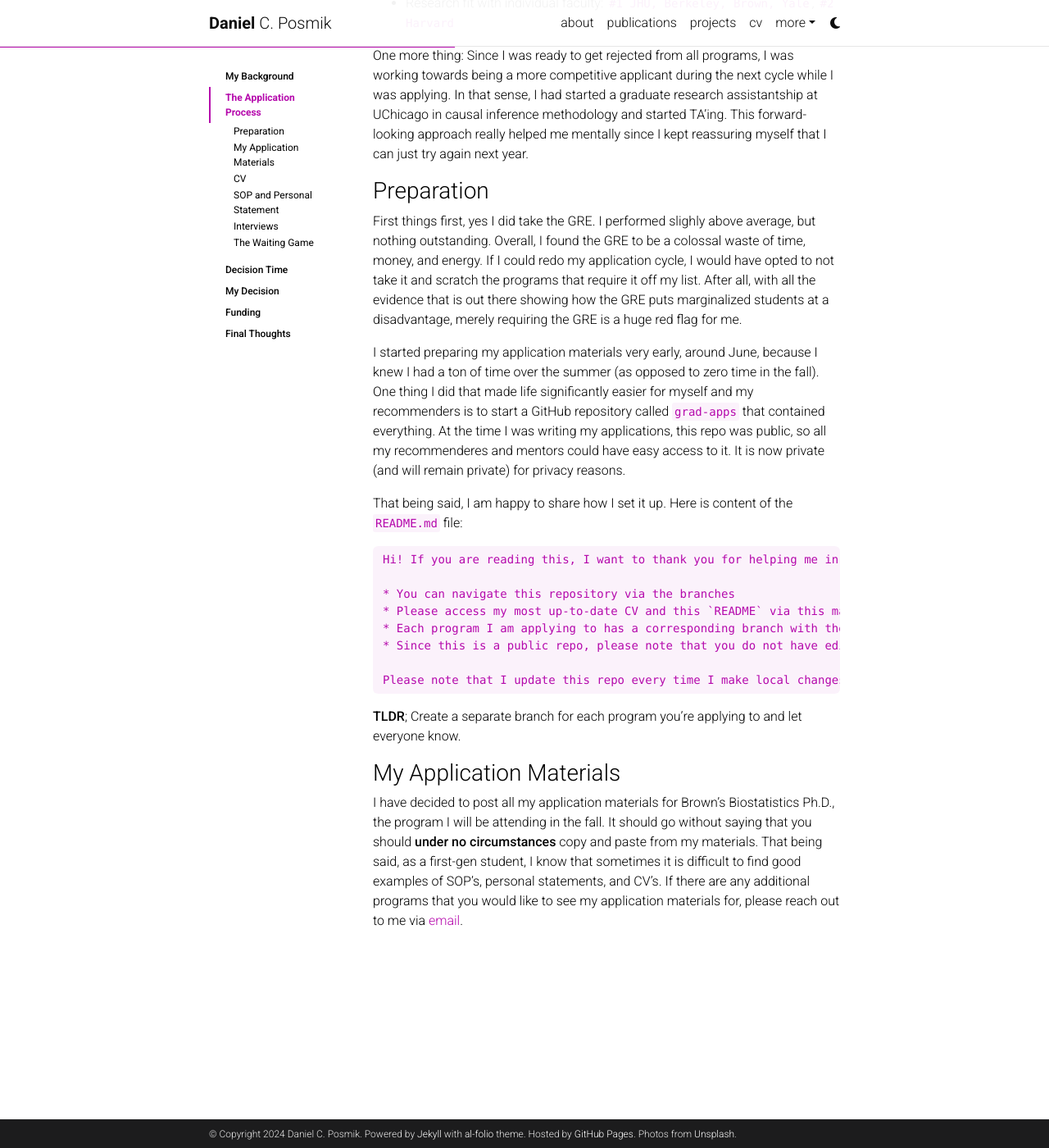
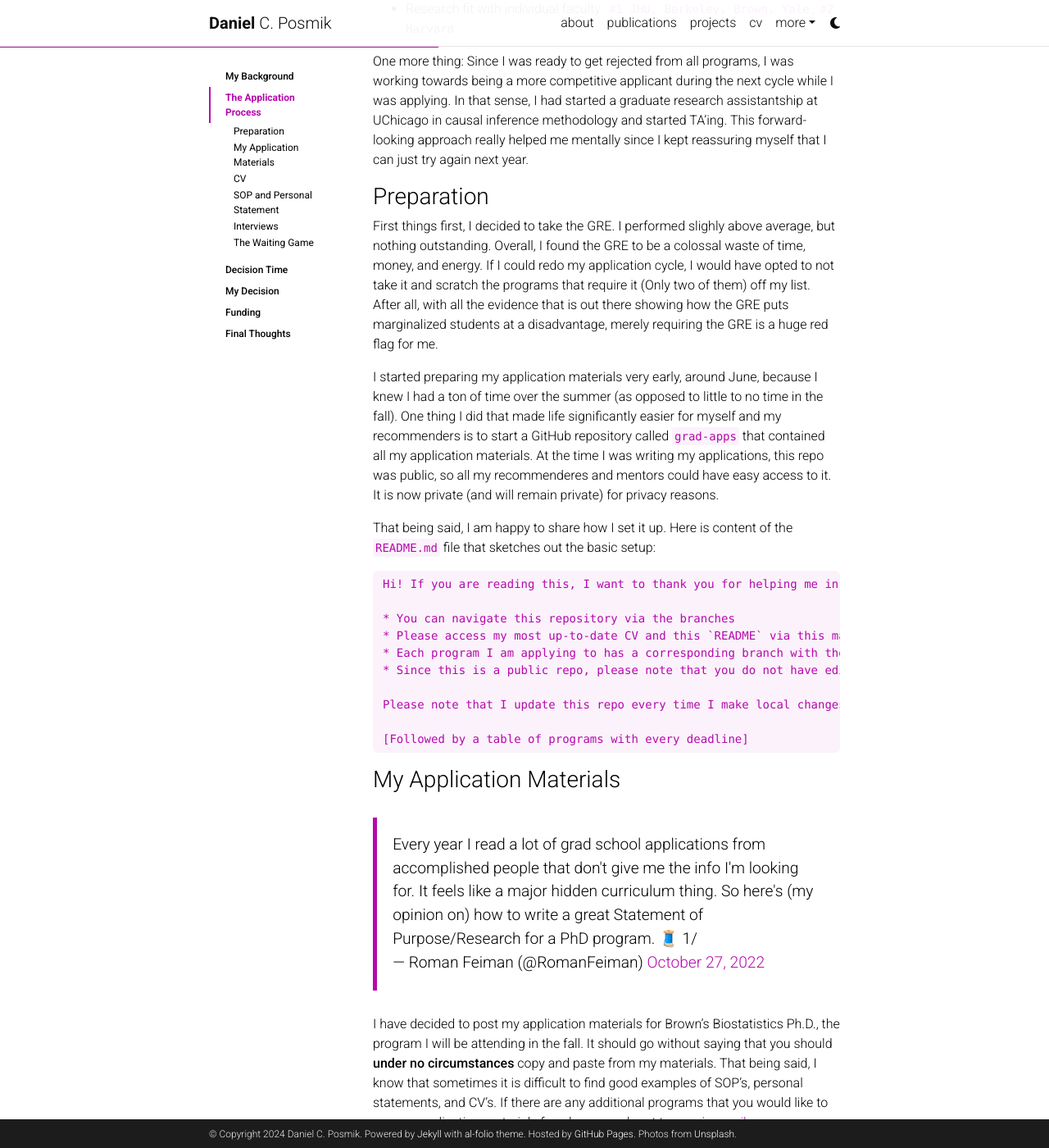
Before and after one commit to posmikdc/posmikdc.github.io, a Jekyll site: the page built from _posts/2024-04-15-biostats-phd-admit.md, in a window 1280 px wide and 1400 px high, scrolled down 3830 px. Shown: the whole window at 82% size. Built offline with Jekyll 4.4.1, drawn with Linux system fonts in a browser that asks for light colours; comment, search, counter and statistics services are not loaded; a style sheet for code colours, icons or effects is not loaded; some of the changed text lies outside the part shown.

Commit message:
Some edits for the Biostats PhD post

````diff
--- a/_posts/2024-04-15-biostats-phd-admit.md
+++ b/_posts/2024-04-15-biostats-phd-admit.md
@@ -13,35 +13,33 @@
 
 My application cycle for Ph.D. programs in Biostatistics is finished and I am thrilled to join Brown's Biostatistics department in the fall!
 
-When I was preparing my applications, I profited from other folks sharing their experiences, especially [Kat Hoffmann](https://www.khstats.com/blog/phd-apps/) and [Simon Couch](https://www.simonpcouch.com/blog/2021-03-15-apply-to-stats-grad-school/). Being a first-generation college student, a community college grad, and an international student-- I want to pay their advice forward to the next generation of aspiring Biostatisticians.
+When I was preparing my applications, I profited from other folks sharing their experiences, especially [Kat Hoffmann](https://www.khstats.com/blog/phd-apps/) and [Simon Couch](https://www.simonpcouch.com/blog/2021-03-15-apply-to-stats-grad-school/). Being a first-generation college student, a community college grad, and an international student-- I understand how valuable this advice and I want to pay it forward to the next generation of aspiring Biostatisticians.
 
-If you are getting ready to apply, I hope my experiences can help you out. Please don't hesitate to reach out to me at [posmikdc@gmail.com](mailto:posmikdc@gmail,com). If you are a non-traditional applicant, I would be happy to glance over your work (availability permitting).
+If you are getting ready to apply, I hope my experiences can help you out. Please don't hesitate to reach out to me at [posmikdc@gmail.com](mailto:posmikdc@gmail,com). If you are a non-traditional and/or underrepresented applicant, I would be happy to glance over your work (availability permitting). In your email, briefly describe why you are seeking what specific advice.
 
 **A Preliminary Disclaimer:**
 
-Please note that this post represents my opinions alone. My situation and circumstances may be quite different from you. In that sense, please take all opinions with a grain of salt. When stating/ recalling facts, I will do so to the best of my availability. Please [reach out to me](mailto:posmikdc@gmail.com) if you find any inaccuracies.
+Please note that this post represents my opinions alone. My situation and circumstances may be quite different from you. In that sense, please take all opinions with a grain of salt. When stating/ recalling facts, I will do so to the best of my availability. Please [reach out to me](mailto:posmikdc@gmail.com) if you find any factual inaccuracies.
 
 ## My Background
 
-I graduated from a large public state school with degrees in Economics, Business Analytics, and a minor in Mathematics. Before that, I completed an Associate's degree in Business Administration at a community college within the University of Cincinnati system.
+I am originally from Munich, Germany and I graduated from a large public state school with degrees in Economics, Business Analytics, and a minor in Mathematics. Before that, I completed an Associate's degree in Business Administration at a community college.
 
-After graduation, I briefly worked at an economic research consultancy focusing on energy economics. Coming out of undergrad, I was dead set on pursuing a Ph.D. in Economics, so when I was offered a pre-doc position at the [Energy & Environment Lab at the University of Chicago](https://urbanlabs.uchicago.edu/labs/energy-environment), I jumped on it. I worked at the intersection of causal inference and machine learning there, although my work was not very technical (i.e. I wasapplying existing methods to new data sets rather than developing new statistical methods). Throughout this time, I became more and more fascinated with Statistics.
+After graduation, I briefly worked at an economic research consultancy focusing on energy economics. Coming out of undergrad, I was dead set on pursuing a Ph.D. in Economics, so when I was offered a pre-doc position at the [Energy & Environment Lab at the University of Chicago](https://urbanlabs.uchicago.edu/labs/energy-environment), I jumped on it. I worked at the intersection of causal inference and machine learning there, although my work was not very technical (i.e. I was applying existing methods to new data sets rather than developing new statistical methods). Throughout this time, I became more and more fascinated with Statistics.
 
 After 8 months, I decided to leave the E&E Lab and start my studies as a non-degree-seeking graduate student at the University of Chicago. The rationale was that I needed some more rigorous coursework (e.g., analysis) under my belt to be a competitive candidate for Ph.D. programs in (Bio-)Statistics.
 
-If you want a more comprehensive overview, check out my CV [here](https://github.com/posmikdc/cv/blob/main/cv.pdf) (Note that this is my current CV, not the one I submitted. I share the CV I submitted later in this post.).
+If you want a more comprehensive overview, check out my CV [here](https://github.com/posmikdc/cv/blob/main/cv.pdf) (Note that this is my current CV, not the one I submitted. Keep scrolling if you are interested in the CV I submitted).
 
 ### My Interests and Goals
 
-I am interested in the intersection of causal inference and statistical network analysis. In particular, I care about causal inference in high-dimensional networks, non-parametric and assumption-lean methodology, and dynamic treatment regimes. Ultimately, I would like to apply my work at the interface of public health and climate, helping policymakers make more informed decisions in response to environmental disasters and global warming.
+I am interested at the intersection of causal inference and statistical network analysis. In particular, I care about causal inference in high-dimensional networks, non-parametric and assumption-lean methodology, and dynamic treatment regimes. Ultimately, I would like to apply my work at the interface of public health and climate, helping policymakers make more informed decisions in response to environmental disasters and global warming.
 
-With respect to my post-Ph.D. goals, I think the following breakdown (currently) describes it best.
+With respect to my post-Ph.D. goals, I oscillate around the following numbers:
 
-- A career in academia: 55%
-- A research career in a public/ think tank role: 43%
-- A career in private industry: 2%
-
-### Why Biostatistics
+- A career in academia: `55%`
+- A research career in a public/ think tank role: `43%`
+- A career in private industry: `2%`
 
 When it came down to sending out my applications, I ended up applying exclusively to Biostatistics Ph.D. programs (with the exception of one program). Here is why:
 
@@ -51,16 +49,16 @@
 
 ### My Weaknesses
 
-- **Undergraduate background**: I majored in neither Statistics or Math in undergrad. Although my coursework was certainly not _inadequate_, I know that competing with math and stat majors from Ivy+ universities was going to be challenging. On that note, my undergraduate institution is not particularly academically renowned in my fields of study.
-- **Recommendations**: This is a mixed bag but I actually didn't end up with a single UChicago recommender. Only one of my recommenders was a Statistician (+1 Economist, +1 Operations Researcher). Fun fact: I was going to end up getting a recommendation from a UChicago prof but I did so poorly on a midterm, we decided that wouldn't be wise lol (So keep your head up!). One thing that was devestating to me is that I actually did not get a letter from the UChicago lab I worked at (I would've had to stay longer, by lab policy). This was a huge disadvantage.
-- **Graduate coursework**: I was enrolled in a full-time non-degree-seeking program taking graduate coursework, but that is still not the same as an MS in Statistics.
+- **Undergraduate background**: I majored in neither Statistics nor Math in undergrad. Although my coursework was certainly not completely unrelated to (Bio-)Statistics, I know that competing with math and stat majors from Ivy+ universities was going to be challenging. On that note, my undergraduate institution is not particularly renowned in Statistics.
+- **Recommendations**: This is a mixed bag but I actually didn't end up with a single UChicago recommender. Only one of my recommenders (who was my professor for my graduate ML course senior year) was a Statistician (+1 Economist, +1 Operations Researcher). (Not so) fun fact: I was going to get a recommendation from a UChicago professor but I did so poorly on the midterm that we decided a letter from him wouldn't be wise lol (So keep your head up; you're allowed to have accidents). Another thing that was less than ideal for me is that I did not get a letter from the UChicago lab I worked at. Lab policy dictates that you have to stay a certain amount of time to be eligible for a letter and I did not do that--that probably wasn't great.
+- **Graduate coursework**: I was enrolled in a full-time non-degree-seeking program taking graduate coursework, but that is not the same as an MS in Statistics.
 
 ### My Strengths
 
-- **My Publication**: I have a single-author peer-reviewed publication from undergrad. Though the paper doesn't propose any new statistical methodology, it does focus on the application of some interesting methods in novel ways and applies to data. I think that really helped me. Moreover, the professor who supervised this thesis (an Economist) wrote me a kick-ass letter of recommendation.
-- **Research Experience**: Ironically, my application profile was flipped when compared to most traditional applicants. Usually, applicants to (Bio-)Statistics Ph.D.'s are math/stat undergrad majors from very respectable institutions with little to no research experience. My profile was the opposite of that. I had almost two years worth of full-time research experience but a lack of formal preparation. I think my research background in causal inference and ML (in addition to my publication) were my strongest assets.
+- **My Publication**: I have a single-author peer-reviewed publication from undergrad. Though the paper doesn't propose any new statistical methodology, it does focus on the application of some interesting methods in novel ways and applies them to data. I think that paper really helped my case. Moreover, the professor who supervised this thesis (an economist) wrote me a kick-ass letter of recommendation.
+- **Research Experience**: Ironically, my application profile was the inverse of most other ("traditional") applicants. Usually, applicants to (Bio-)Statistics Ph.D.'s are math/stat undergrad majors from very respectable institutions with little to no research experience. My profile was the opposite of that. I had almost two years worth of full-time research experience but a lack of formal preparation. I think my research background in causal inference and ML (in addition to my publication) were my strongest assets.
 - **Grades**: I had excellent grades throughout my undergrad. During my first quarter at UChicago, I got two "A-" and one "Pass" (Injury related). The latter is respectable though certainly not outstanding.
-- **Leadership Experience**: I do think that my leadership roles--e.g., founding a successful data science / social justic org in undergrad--was a big bonus on my application.
+- **Leadership Experience**: I do think that my leadership roles--e.g., founding a successful data science / social justice org in undergrad--was a big bonus on my application.
 
 ## The Application Process
 
@@ -96,11 +94,11 @@
 
 ### Preparation
 
-First things first, yes I did take the GRE. I performed slighly above average, but nothing outstanding. Overall, I found the GRE to be a colossal waste of time, money, and energy. If I could redo my application cycle, I would have opted to not take it and scratch the programs that require it off my list. After all, with all the evidence that is out there showing how the GRE puts marginalized students at a disadvantage, merely requiring the GRE is a huge red flag for me.
+First things first, I decided to take the GRE. I performed slighly above average, but nothing outstanding. Overall, I found the GRE to be a colossal waste of time, money, and energy. If I could redo my application cycle, I would have opted to not take it and scratch the programs that require it (Only two of them) off my list. After all, with all the evidence that is out there showing how the GRE puts marginalized students at a disadvantage, merely requiring the GRE is a huge red flag for me.
 
-I started preparing my application materials very early, around June, because I knew I had a ton of time over the summer (as opposed to zero time in the fall). One thing I did that made life significantly easier for myself and my recommenders is to start a GitHub repository called `grad-apps` that contained everything. At the time I was writing my applications, this repo was public, so all my recommenderes and mentors could have easy access to it. It is now private (and will remain private) for privacy reasons.
+I started preparing my application materials very early, around June, because I knew I had a ton of time over the summer (as opposed to little to no time in the fall). One thing I did that made life significantly easier for myself and my recommenders is to start a GitHub repository called `grad-apps` that contained all my application materials. At the time I was writing my applications, this repo was public, so all my recommenderes and mentors could have easy access to it. It is now private (and will remain private) for privacy reasons.
 
-That being said, I am happy to share how I set it up. Here is content of the `README.md` file:
+That being said, I am happy to share how I set it up. Here is content of the `README.md` file that sketches out the basic setup:
 
 ```
 Hi! If you are reading this, I want to thank you for helping me in my graduate school application process. Thank you so much for your support.
@@ -110,38 +108,40 @@
 * Each program I am applying to has a corresponding branch with the following format: [institution]-[type]-[program], e.g., "uw-phd-biostatistics" for the University of Washington's Biostatistics Ph.D.
 * Since this is a public repo, please note that you do not have editing access. If you have comments/ suggestions, please do not directly edit these materials. Instead, please use the [comment function](https://docs.github.com/en/pull-requests/collaborating-with-pull-requests/reviewing-changes-in-pull-requests/commenting-on-a-pull-request#) and/or let me know separately.
 
-Please note that I update this repo every time I make local changes. If you have any questions at all, please reach out to me via email at posmikdc@uchicago.edu or via cell at [xxx].
+Please note that I update this repo every time I make local changes. If you have any questions at all, please reach out to me via email or via cell.
+
+[Followed by a table of programs with every deadline]
 ```
-
-**TLDR**; Create a separate branch for each program you're applying to and let everyone know.
 
 ### My Application Materials
 
-I have decided to post all my application materials for Brown's Biostatistics Ph.D., the program I will be attending in the fall. It should go without saying that you should **under no circumstances** copy and paste from my materials. That being said, as a first-gen student, I know that sometimes it is difficult to find good examples of SOP's, personal statements, and CV's. If there are any additional programs that you would like to see my application materials for, please reach out to me via [email](mailto:posmikdc@gmail.com).
+<blockquote class="twitter-tweet"><p lang="en" dir="ltr">Every year I read a lot of grad school applications from accomplished people that don&#39;t give me the info I&#39;m looking for. It feels like a major hidden curriculum thing. So here&#39;s (my opinion on) how to write a great Statement of Purpose/Research for a PhD program. 🧵 1/</p>&mdash; Roman Feiman (@RomanFeiman) <a href="https://twitter.com/RomanFeiman/status/1585700225280528385?ref_src=twsrc%5Etfw">October 27, 2022</a></blockquote> <script async src="https://platform.twitter.com/widgets.js" charset="utf-8"></script>
+
+I have decided to post my application materials for Brown's Biostatistics Ph.D., the program I will be attending in the fall. It should go without saying that you should **under no circumstances** copy and paste from my materials. That being said, I know that sometimes it is difficult to find good examples of SOP's, personal statements, and CV's. If there are any additional programs that you would like to see my application materials for, please reach out to me via [email](mailto:posmikdc@gmail.com).
 
 <object data="{{ site.url }}{{ site.baseurl }}/assets/pdf/brown-biostatistics-phd.pdf" width="580" height="800" type="application/pdf"></object>
 
-Now, I will provide some commentary and context on these application materials. I was extremely lucky to have various faculty and mentors give me feedback but please don't treat these materials as the gold standard. They worked for me and my situation.
+Now, I will provide some commentary and context on these application materials. I was extremely lucky to have a handful of faculty and UChicago's GRAD advising staff give me feedback. With that being said, please don't treat these materials as the gold standard. They are by no means perfect.
 
 ### CV
 
-- **Education, Coursework, Awards**: I initially had grades on there as well (Nothing worse than an A-) but a professor recommended against that because the "A-" could catch somebody's eye early. I know how nitpicky this sounds but I am just echo'ing here
-- **Research Experience and Community Service**: Some folks said that it is a lot of detail but that was on purpose. My research experience was my strongest asset and I wanted to highlight everything I did.
-- **Presentations, Professional Service, Skills**: Even having sections for this is unusual for Ph.D. applicants because we are usually too young to have anything substantial here. I had some space to spare so I decided to include some presentations and talks I had given. One more thing: Don't forget to include your programming skills!
+- **Education, Coursework, Awards**: I initially had grades on there as well (Nothing worse than an A-) but a professor recommended against that because the "A-" could catch somebody's eye early. I know how nitpicky this sounds but I am just echo'ing what he said here.
+- **Research Experience and Community Service**: Some folks said that my CV boasts a lot of details but that was on purpose. My research experience was my strongest asset and I wanted to highlight everything I did.
+- **Presentations, Professional Service, Skills**: Having sections for this is not necessary for Ph.D. applicants because you may not have gathered any substantial experiences yet. I did have some space to spare though, so I decided to include some of the presentations and talks I had given. One more thing: Don't forget to include your programming skills! I know some programs, e.g., UW Biostatistics, explicitly require that on your CV.
 
 ### SOP and Personal Statement
 
-- **General**: My SOP's were identical across all programs I applied to with the exception of two paragraphs (Of course I adjusted the name of school in the other paragraphs lol). Generally though, I wanted to lead with an eye-catcher (the bolded sentence in the first paragraph). Then, I wanted to get addressing my key weakness (the lack of rigorous coursework) out of the way (that's paragraph #2). Then, up to paragraph #6, I describe my research experience and how it led to my current interest.
-- **Paragraphs #7 and #8**: I use paragraph #7 to talk about how my interests tie into the program. A lot of times, people will put this paragraph as the second paragraph which may work very well with your application. The last paragraph is similar to seventh paragraph but focuses more on research community, centers, and personal fit.
-- Personal Statement: This was identical across all schools I applied to.
+- **General**: My SOP's were identical across all programs I applied to with the exception of two paragraphs (Of course I adjusted the name of school in the other paragraphs lol). Generally though, I wanted to lead with an eye-catcher (the bolded sentence in the first paragraph). Then, I wanted to get addressing my main weakness (the lack of rigorous coursework) out of the way (that's paragraph #2). Up to paragraph #6, I describe my research experience and how it led to my current interest.
+- **Paragraphs #7 and #8**: I use paragraph #7 to talk about how my interests tie into the program/department/faculty members. A lot of times, people will put this paragraph as the second paragraph which may work very well with your application. The last paragraph is similar to seventh paragraph but focuses more on research community, centers, and personal fit.
+- **Personal Statement**: This was identical across all schools I applied to.
 
-Overall, I think that being very neat and submitting "pretty" application materials definitely helped my case. I would recommend that to anyone, i.e. even just using LaTeX to format your materials may make a good impression (Though this is certainly not mandatory).
+Overall, I think that being very neat and submitting "pretty" application materials was a tiny Brownie point for me. I would recommend submitting neat materials to anyone and if you can use something like LaTeX you may make an extra good impression.
 
 ### Interviews
 
-After submitting all my applications and trying to financially recover, the waiting game began. Pretty soon after winter break was over, I heard back from Brown that they wanted to have my autumn quarter transcript. About two days after I sent that over, I was officially invited to interview day.
+After submitting all my applications and trying to financially recover, the waiting game began. Pretty soon after winter break was over, I heard back from Brown. They wanted to have my autumn quarter transcript. About two days after I sent that over, I was officially invited to interview day.
 
-The interview day (virtual at Brown) was an all-day thing, filled with various info sessions and interviews. I know that about 30 people out of ~380 applicants (That is an insane number) were invited to interview day. Here is a rough outline of my schedule:
+The interview day (virtual) was an all-day thing, filled with various info sessions and interviews. I know that about 30 people out of ~380 applicants (which is an insane number) were invited to interview day. Here is a rough outline of my schedule:
 
 - Info session for all the shortlisted candidates across all the Ph.D. programs in the School of Public Health (incl. Epidemioligy, Biostatistics, etc.)
 - Departmental info session specific to Biostatistics
@@ -163,11 +163,13 @@
 
 ### The Waiting Game
 
-Ironically, despite an overwhelming feeling that did super well, I did't hear back for a really long time. In previous stages, Brown had been very quick, so I expected a decision within 2 weeks of the interview. One month, then two months passed--and nothing. It was really tough on my mental health because I had only heard back negative news from the other programs so far and I was losing hope.
+Ironically, despite an overwhelming feeling that did super well, I did't hear back for a really long time. In the previous stages, Brown had been very quick, so I expected a decision within 2 weeks of the interview. One month, then two months passed--and nothing. It was really tough on my mental health because I had only heard back negative news from the other programs so far and I was losing hope. Please make sure to take care of yourself while you wait. For me, working out and going to therapy were two great outlets.
 
-Then, in the end of March, I got the email and call that I was admitted. I had gotten off the waitlist.
+Then, right before Pi Day (~ mid March), I got the email and call that I was admitted. I had gotten off the waitlist.
 
 My advice to you while you wait: Please don't tie your personal value into these applications. I knew coming in that I was an excellent candidate but also how stiff the competition was. Ph.D. admissions truly are a blackbox and as long as you do everything in your power to maximize your chances, you should be **very** proud of yourself.
+
+<blockquote class="twitter-tweet"><p lang="en" dir="ltr">Happy Pi Day! 🥧<br>Slice into the π celebration! <a href="https://t.co/3DDtjSnEvk">pic.twitter.com/3DDtjSnEvk</a></p>&mdash; Brown Biostatistics (@BrownBiostats) <a href="https://twitter.com/BrownBiostats/status/1768289259566289263?ref_src=twsrc%5Etfw">March 14, 2024</a></blockquote> <script async src="https://platform.twitter.com/widgets.js" charset="utf-8"></script>
 
 ## Decision Time
 
````
Also changed, not shown: other parts of _posts/2024-04-15-biostats-phd-admit.md (+2 -2 lines).
